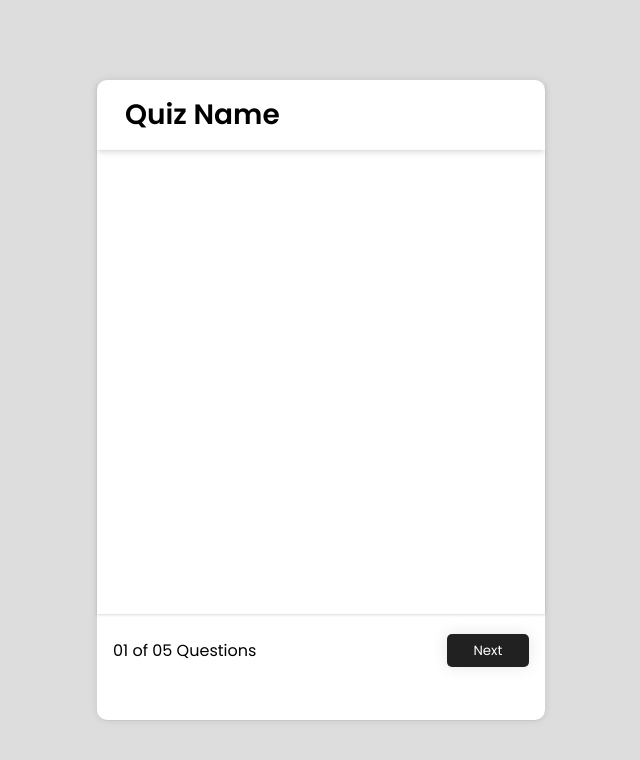
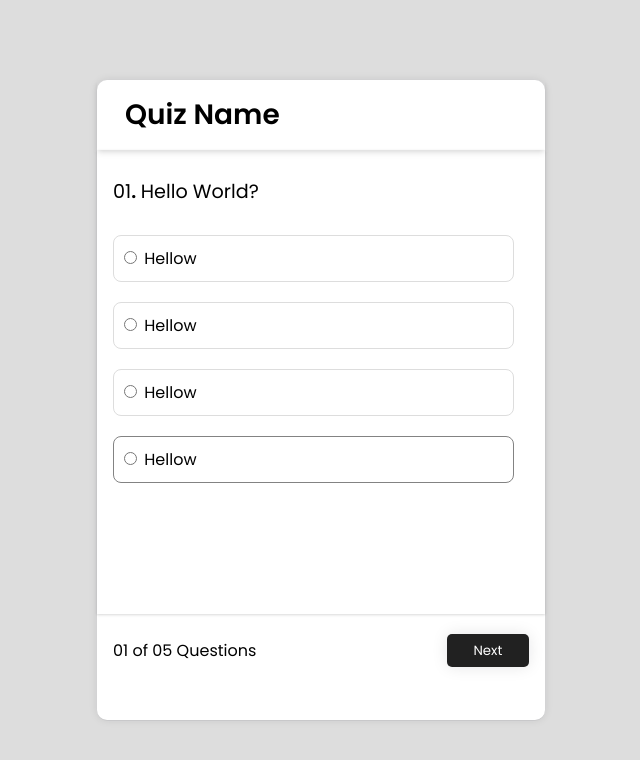
Before and after one commit to nivindulakshitha/Quiz-App, a plain HTML site: page index.html in a window 1280 px wide. Shown: the whole page, without its empty margins (319-959 px from the left). Drawn offline with Linux system fonts and the light colour scheme.

Commit message:
Files Updated

```diff
--- a/index.css
+++ b/index.css
@@ -184,3 +184,50 @@ main section.controllers button:hover {
 main section.controllers button:active {
 	background-color: #212121;
 }
+
+main section[role="app"] > p {
+	font-size: larger;
+}
+
+#answer-container {
+	display: flex;
+	flex-direction: column;
+	overflow-y: auto;
+	position: relative;
+	width: 100%;
+	max-height: 75%;
+}
+
+#answer-container p {
+	padding: 10px 5px;
+	border-radius: 0.5rem;
+	border: 1px solid #dddddd;
+	cursor: pointer;
+	margin: 10px 0px;
+	margin-right: 15px;
+}
+
+#answer-container p.select {
+	border: 1px solid #838383;
+}
+
+#answer-container[status="done"] p.select:not(.answer) {
+	border: 1px solid #ee736f;
+}
+
+#answer-container[status="done"] p.answer:not(.select) {
+	animation: answer-indicator 0.5s ease infinite alternate;
+}
+
+#answer-container[status="done"] p.answer.select {
+	border: 1px solid #6fee76;
+}
+
+@keyframes answer-indicator {
+	from {
+		border: 1px solid #dddddd;
+	}
+	to {
+		border: 1px solid rgb(111, 238, 118, 1);
+	}
+}
--- a/index.html
+++ b/index.html
@@ -15,7 +15,27 @@
             quiz name
         </header>
         <section role="app">
-
+            <p class="poppins-semibold">
+                <span id="quiz-number">01</span>.
+                <span id="quiz-question">Hello World?</span>
+            </p>
+            <div id="answer-container" status="nutral">
+                <p onclick="selectionHandler(this)">
+                    <input type="radio" name="selections" id="answer-1">
+                    <label for="answer-1">Hellow</label>
+                </p>
+                <p onclick="selectionHandler(this)"><input type="radio" name="selections" id="answer-2">
+                    <label for="answer-2">Hellow</label>
+                </p>
+                <p class="" onclick="selectionHandler(this)">
+                    <input type="radio" name="selections" id="answer-3">
+                    <label for="answer-3">Hellow</label>
+                </p>
+                <p class="answer select" onclick="selectionHandler(this)">
+                    <input type="radio" name="selections" id="answer-4">
+                    <label for="answer-4">Hellow</label>
+                </p>
+            </div>
         </section>
         <section class="controllers">
             <p> <span id="present">01</span> of <span id="future">05</span> Questions</p>
--- a/index.js
+++ b/index.js
@@ -0,0 +1,11 @@
+const selectionHandler = (element) => {
+    document.querySelectorAll("#answer-container p").forEach(loopElement => {
+        if (loopElement == element) {
+            element.classList.add("select");
+            element.getElementsByTagName("input")[0].checked = true;
+        } else {
+            loopElement.classList.remove("select");
+            loopElement.getElementsByTagName("input")[0].checked = false;
+        }
+    })
+}
```
